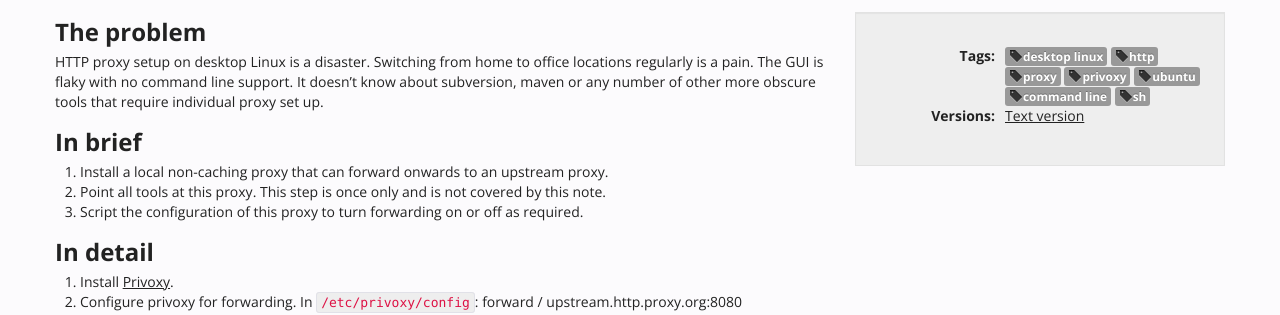
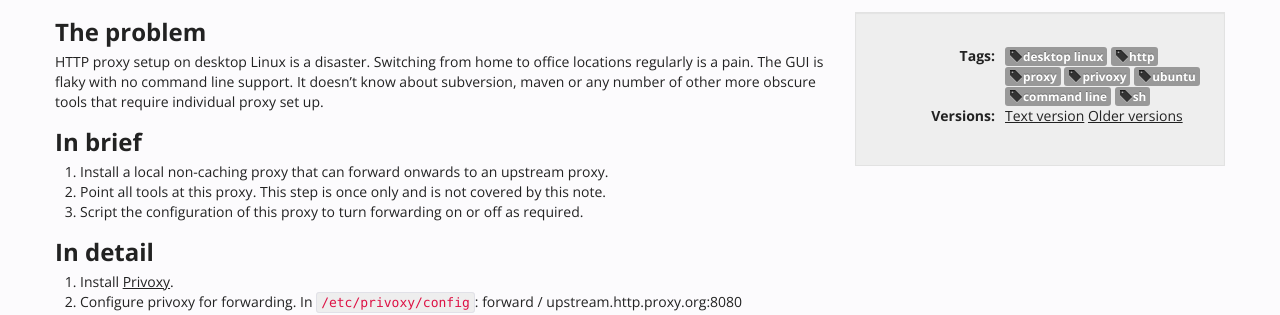
Before and after one commit to tteggel/tteggel.github.io, a Jekyll site: the page built from notes/_posts/2012-07-24-easy-linux-http-proxy.md, in a window 1280 px wide and 957 px high. Shown: the part 138-453 px from the top of the window. Built offline with Jekyll 4.4.1, drawn with Linux system fonts in a browser that asks for light colours; nearby versions of some CDN libraries; Markdown is read by kramdown in place of the engine named in the settings.

Commit message:
Add Older versions link.

```diff
--- a/_layouts/note.html
+++ b/_layouts/note.html
@@ -15,7 +15,9 @@ layout: default
       {% endfor %}
         </dd>
         <dt>Versions:</dt>
-        <dd><a href="https://raw.github.com/thom-leggett/thom-leggett.github.com/master/notes/_posts/{{ page.date | date: '%Y-%m-%d' }}-{{ page.url | replace: '/notes/', '' }}.md">Text version</a>
+        <dd>
+          <a href="https://raw.github.com/thom-leggett/thom-leggett.github.com/master/notes/_posts/{{ page.date | date: '%Y-%m-%d' }}-{{ page.url | replace: '/notes/', '' }}.md">Text version</a>
+          <a href="https://github.com/thom-leggett/thom-leggett.github.com/commits/master/notes/_posts/"{{ page.date | date: '%Y-%m-%d' }}-{{ page.url | replace: '/notes/', '' }}.md">Older versions</a>
         </dd>
       </dl>
     </div>
```
